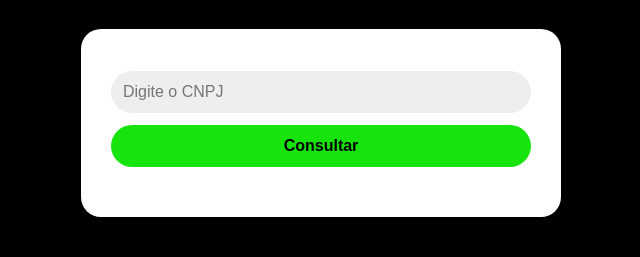
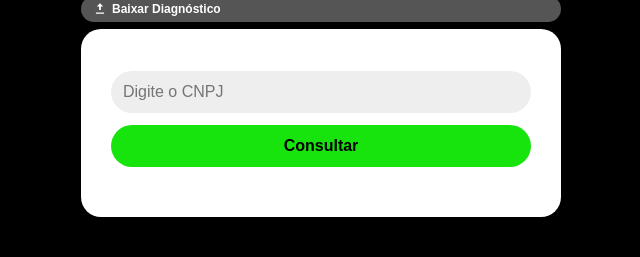
Before and after one commit to CNPJLegal/cnpj-diagnostico, a Flask app: page / in a window 1280 px wide. Shown: the part 961-1218 px from the top of the page, without its empty margins (319-959 px from the left). Run offline with Flask 3, Linux system fonts and the light colour scheme; some libraries are stand-ins or nearby versions.

Commit message:
Update index.html

```diff
--- a/templates/index.html
+++ b/templates/index.html
@@ -9,7 +9,6 @@
   <link rel="stylesheet" href="/static/style.css" />
   <script src="https://cdnjs.cloudflare.com/ajax/libs/jspdf/2.5.1/jspdf.umd.min.js"></script>
   <style>
-    /* Ajuste para subir o layout branco */
     .hero {
       position: relative;
       height: 120vh;
@@ -29,49 +28,31 @@
       padding: 30px;
       border-radius: 20px;
       box-shadow: 0 0 20px rgba(0,0,0,0.3);
+      position: relative;
     }
-    .avatar {
-      width: 24px;
-      height: 24px;
-      border-radius: 50%;
-      vertical-align: middle;
-      margin-right: 8px;
-    }
-    .opcoes-botoes {
-      margin-top: 10px;
-      display: flex;
-      gap: 8px;
-      flex-wrap: nowrap;
-    }
-    .opcoes-botoes button {
-      flex: 1;
-      margin: 4px 0;
-      padding: 8px 12px;
+    /* Botão de download no canto */
+    .btn-download {
+      position: absolute;
+      top: -45px;
+      right: 0;
+      background-color: #555;
+      color: #fff;
       border: none;
+      padding: 6px 12px;
+      font-size: 12px;
       border-radius: 16px;
       cursor: pointer;
-      font-weight: bold;
+      display: flex;
+      align-items: center;
+      gap: 5px;
     }
-    .opcoes-botoes button.verde {
-      background-color: #17e30d;
-      color: #000;
+    .btn-download:hover {
+      background-color: #333;
     }
-    .opcoes-botoes button.verde:hover {
-      background-color: #13b80a;
-    }
-    .opcoes-botoes button.azul {
-      background-color: #0f3efa;
-      color: #fff;
-    }
-    .opcoes-botoes button.azul:hover {
-      background-color: #0c2ecc;
-    }
-    .opcoes-botoes button.cinza {
-      background-color: #555;
-      color: #fff;
-    }
-    .opcoes-botoes button.cinza:hover {
-      background-color: #333;
+    .btn-download svg {
+      width: 14px;
+      height: 14px;
+      fill: #fff;
     }
   </style>
 </head>
@@ -91,6 +72,14 @@
   </section>
 
   <div class="container">
+    <!-- Botão de download fora da conversa -->
+    <button class="btn-download" onclick="gerarPDF()">
+      <svg xmlns="http://www.w3.org/2000/svg" viewBox="0 0 24 24">
+        <path d="M5 20h14v-2H5v2zm7-18l-5.5 5.5h4v6h3v-6h4L12 2z"/>
+      </svg>
+      Baixar Diagnóstico
+    </button>
+
     <label for="cnpjInput" style="display:none;">Digite o CNPJ</label>
     <input type="text" id="cnpjInput" placeholder="Digite o CNPJ" maxlength="18" aria-label="Campo para digitar o CNPJ">
     <button id="consultarBtn" onclick="consultarCNPJ()">Consultar</button>
@@ -319,11 +308,6 @@
         window.open(linkWhats, '_blank');
       };
 
-      const btnPDF = document.createElement('button');
-      btnPDF.innerText = "Baixar PDF";
-      btnPDF.classList.add("cinza");
-      btnPDF.onclick = gerarPDF;
-
       const btnNovo = document.createElement('button');
       btnNovo.innerText = "Consultar novo CNPJ";
       btnNovo.classList.add("azul");
@@ -332,7 +316,6 @@
       };
 
       div.appendChild(btnWhats);
-      div.appendChild(btnPDF);
       div.appendChild(btnNovo);
       chat.appendChild(div);
       chat.scrollTop = chat.scrollHeight;
```
